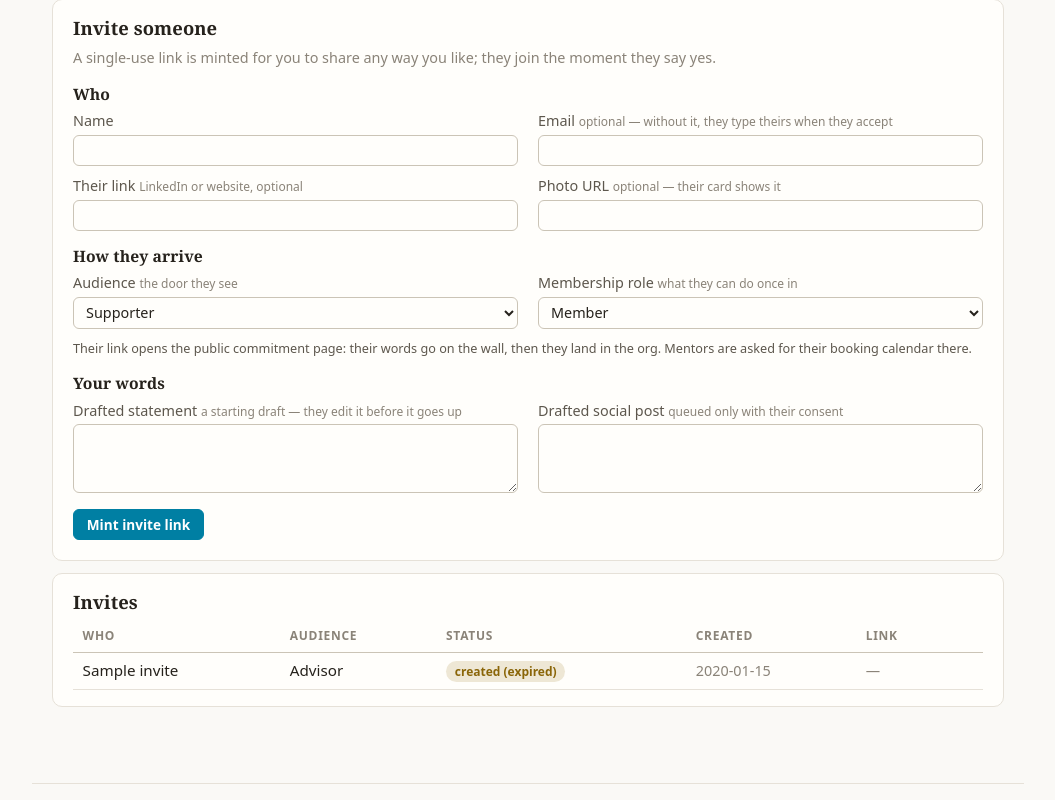
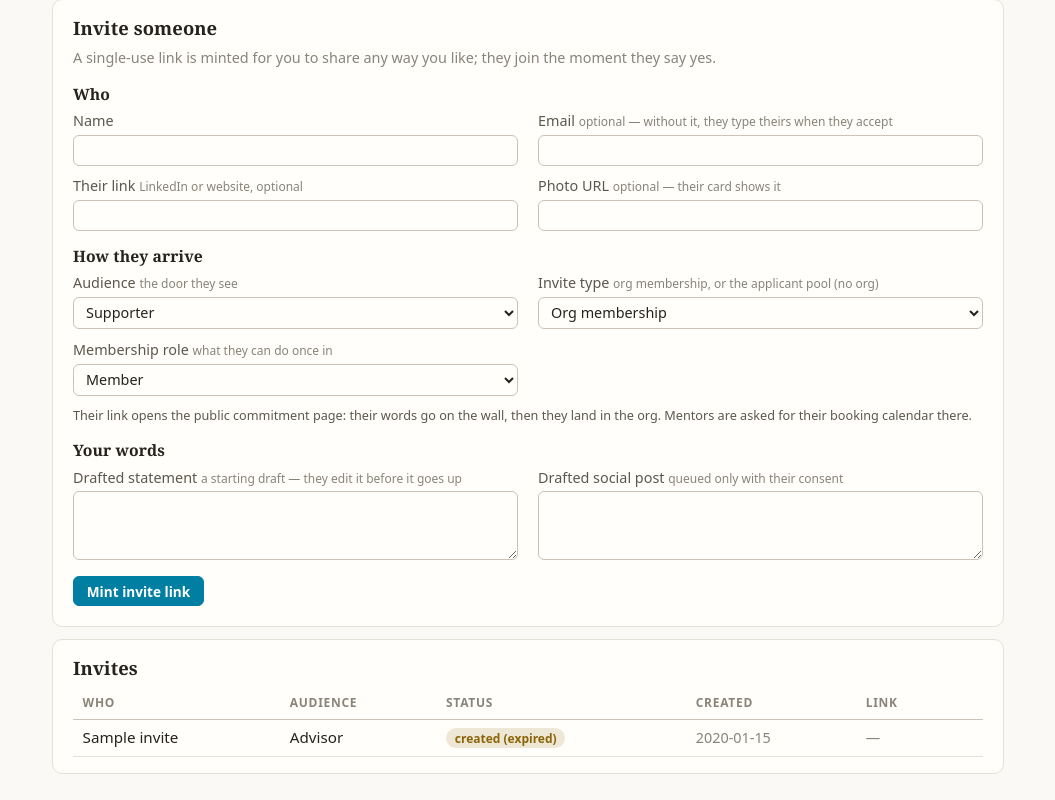
Before and after one commit to Cooperation-org/govkit, a Django app: page /o/sample/members/ in a window 1280 px wide. Shown: the part 323-1123 px from the top of the page, without its empty margins (112-1167 px from the left). Run offline with Django 5.2, Linux system fonts and the light colour scheme; a user stored in the database is signed in; tables that the repository leaves empty hold one stand-in row (values such as "Sample post"); parts of the project's set-up code (start-up, migrations or seed data) failed here and were passed over.

Commit message:
Every invite path lands on the dash; Members page mints pool invites
Always send people to the dash, never a GovKit page (golda 2026-07-21):
consume_pending_invite now returns the landing URL itself — cohort front
door for org joins, COHORT_POOL_LANDING for pool accepts — so the
stash-code-then-login path stops dropping pool accepts on GovKit's
landing. Standalone deployments (no cohort envs) keep GovKit pages.

Members page: invite form gains the type choice (org membership vs
applicant pool), the venture group hides for pool invites, pool+venture
is refused (same rule as mint_invite --pool), and the invites ledger
marks pool rows.

Co-Authored-By: Claude Fable 5 <noreply@anthropic.com>
Claude-Session: https://claude.ai/code/session_01P2cxadJnCQ4k97eDtW5pvW

```diff
--- a/apps/orgs/forms.py
+++ b/apps/orgs/forms.py
@@ -18,6 +18,7 @@ from .models import (
     BudgetEnforcement,
     BudgetPeriod,
     InviteAudience,
+    InviteKind,
     Membership,
     MembershipRole,
     OpeningBalance,
@@ -214,6 +215,9 @@ class InviteForm(forms.Form):
     audience = forms.ChoiceField(
         choices=InviteAudience.choices, initial=InviteAudience.SUPPORTER, label="Audience"
     )
+    kind = forms.ChoiceField(
+        choices=InviteKind.choices, initial=InviteKind.ORG, label="Invite type"
+    )
     role = forms.ChoiceField(choices=MembershipRole.choices, initial=MembershipRole.MEMBER)
     drafted_statement = forms.CharField(
         required=False,
@@ -235,6 +239,11 @@ class InviteForm(forms.Form):
         data = super().clean()
         if not data.get("name") and not data.get("email"):
             raise forms.ValidationError("Give a name or an email so the invite is attributable.")
+        if data.get("kind") == InviteKind.POOL and data.get("venture_name"):
+            raise forms.ValidationError(
+                "A pool invite joins no org and creates none — clear the venture, "
+                "or make it an org-membership invite."
+            )
         return data
 
 
--- a/apps/orgs/invites.py
+++ b/apps/orgs/invites.py
@@ -142,11 +142,15 @@ def accept_invite_for_user(invite: Invite, user) -> tuple[Membership | None, Org
 
 def consume_pending_invite(request):
     """
-    If the session holds a pending invite code, create the Membership for the now
-    logged-in user and clear it. Returns the Org to land on (the founder's new
-    venture org when one was created, else the joined org) or None. Pool invites
-    join no org (accept is recorded, None returned — caller lands them normally).
+    If the session holds a pending invite code, complete the accept for the now
+    logged-in user and clear it. Returns the URL to land on — the cohort dash
+    (front door / pool landing) whenever configured, GovKit's own pages only on
+    standalone deployments — or None when no invite was pending. On a cohort
+    deployment every invite path sends people to the dash, never a GovKit page
+    (golda, 2026-07-21).
     """
+    from django.shortcuts import resolve_url
+
     code = request.session.pop(SESSION_KEY, None)
     if not code or not request.user.is_authenticated:
         return None
@@ -156,5 +160,7 @@ def consume_pending_invite(request):
     except InviteError:
         return None
     if membership is None:
-        return venture_org
-    return venture_org or membership.org
+        # Pool accept: screened into the applicant pool, no org to land on.
+        return settings.COHORT_POOL_LANDING or resolve_url("orgs:landing")
+    org = venture_org or membership.org
+    return cohort_front_door_url(org) or resolve_url("orgs:dashboard", org_slug=org.slug)
--- a/apps/orgs/views.py
+++ b/apps/orgs/views.py
@@ -179,6 +179,7 @@ def invite_create(request, org_slug):
         org=request.org,
         role=data["role"],
         audience=data["audience"],
+        kind=data["kind"],
         name=data.get("name", ""),
         email=data.get("email", ""),
         link=data.get("link", ""),
--- a/templates/orgs/members.html
+++ b/templates/orgs/members.html
@@ -93,6 +93,11 @@
             {{ invite_form.audience }}
           </div>
           <div class="gk-field">
+            <label for="{{ invite_form.kind.id_for_label }}">Invite type <small>org membership,
+              or the applicant pool (no org)</small></label>
+            {{ invite_form.kind }}
+          </div>
+          <div class="gk-field">
             <label for="{{ invite_form.role.id_for_label }}">Membership role <small>what they
               can do once in</small></label>
             {{ invite_form.role }}
@@ -152,7 +157,7 @@
         {% for invite in invites %}
           <tr>
             <td>{{ invite.name|default:invite.email }}</td>
-            <td>{{ invite.get_audience_display }}</td>
+            <td>{{ invite.get_audience_display }}{% if invite.kind == 'pool' %} <span class="gk-muted">(pool)</span>{% endif %}</td>
             <td><span class="gk-badge {% if invite.status == 'accepted' %}gk-badge-approved{% elif invite.status == 'revoked' %}gk-badge-closed{% else %}gk-badge-draft{% endif %}">{{ invite.status_label|lower }}</span></td>
             <td class="gk-muted">{{ invite.created_at|date:"Y-m-d" }}</td>
             <td>
@@ -182,11 +187,16 @@
 
   <script>
     (function () {
-      // The venture group belongs to founder invites only.
+      // The venture group belongs to founder ORG invites only (a pool invite
+      // joins no org and creates none).
       var audience = document.getElementById("{{ invite_form.audience.id_for_label }}");
+      var kind = document.getElementById("{{ invite_form.kind.id_for_label }}");
       var founderFields = document.getElementById("gk-founder-fields");
-      function syncFounder() { founderFields.hidden = audience.value !== "founder"; }
+      function syncFounder() {
+        founderFields.hidden = audience.value !== "founder" || kind.value === "pool";
+      }
       audience.addEventListener("change", syncFounder);
+      kind.addEventListener("change", syncFounder);
       syncFounder();
 
       // Copy buttons on the invites ledger.
```
Also changed, not shown: apps/accounts/views.py (+8 -11 lines), tests/test_magic_invites.py (+55 -0 lines).
